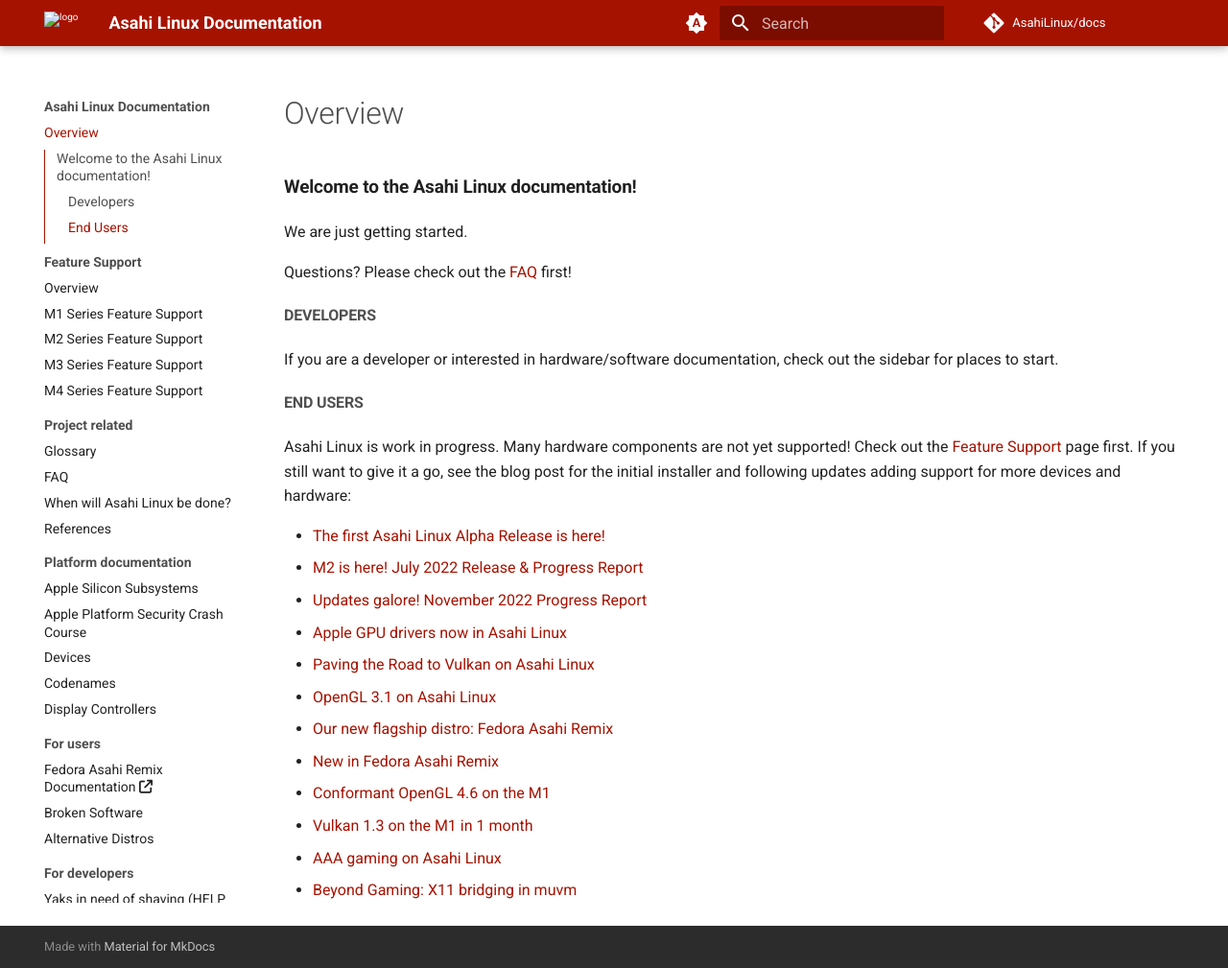
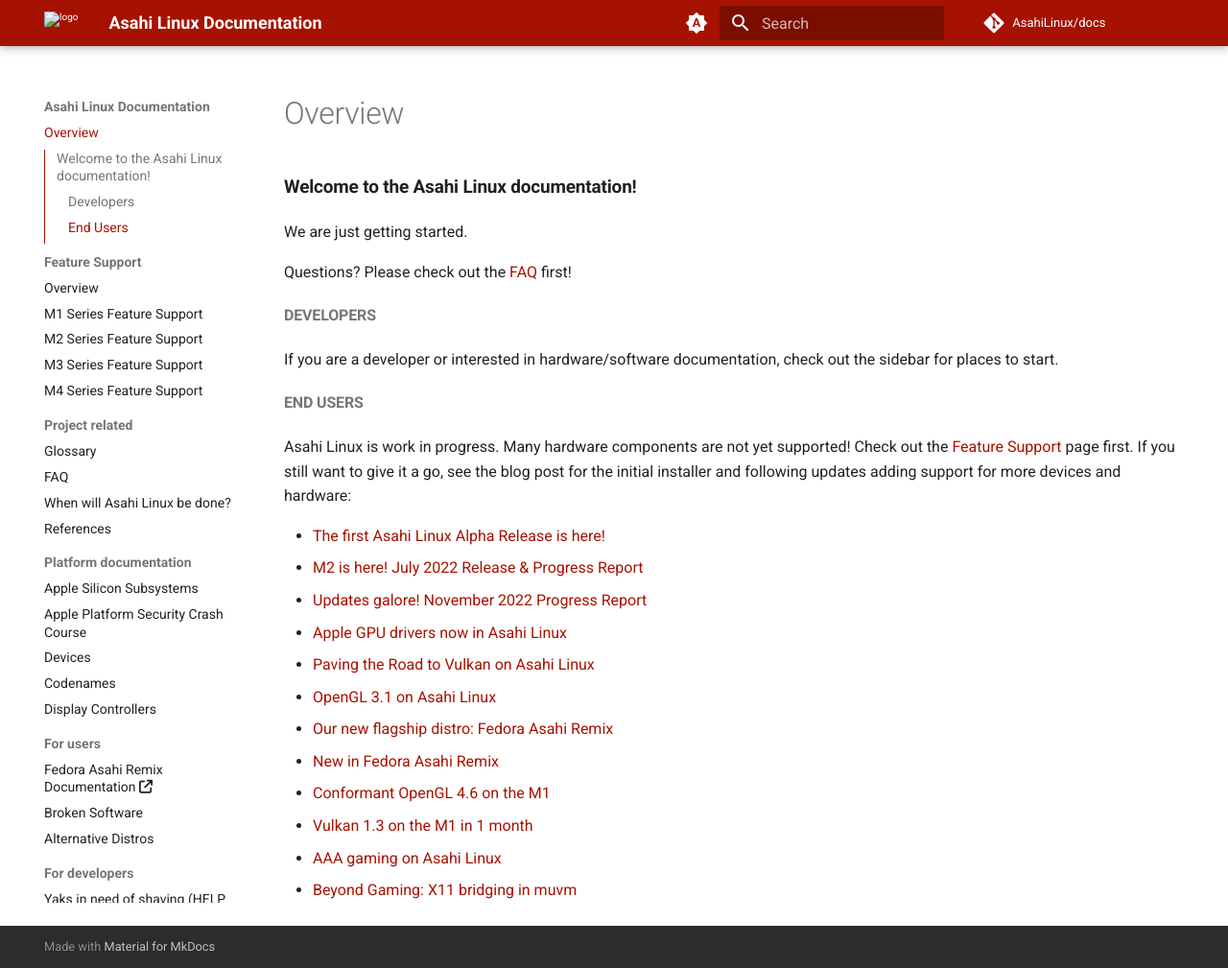
Before and after one commit to AsahiLinux/docs, an MkDocs documentation site: the page built from docs/index.md, in a window 1280 px wide and 1009 px high. Shown: the whole window at 96% size. Built offline with MkDocs 1.6.1 and Material for MkDocs 9.7.7, drawn with Linux system fonts in a browser that asks for light colours; comment, search, counter and statistics services are not loaded.

Commit message:
styling: Fix h5 colors in dark mode
After adding dark mode in (#164), the fixed-color override for `fg-color--light`
no longer works as expected since the color can now be one of two options.

For now, delete this override and live with what's provided by the default styling.
This works better than the current broken styling in dark mode where h5 headers
show up as super dark text on a dark background.

Signed-off-by: jaydee-coder <187227976+jaydee-coder@users.noreply.github.com>

```diff
--- a/docs/stylesheets/extra.css
+++ b/docs/stylesheets/extra.css
@@ -5,7 +5,6 @@
   --md-accent-fg-color:          #D3506F;
   --md-footer-bg-color:          #2C2C2C;
   --md-footer-bg-color--dark:    #2C2C2C;
-  --md-default-fg-color--light:  #000000B0;
 }
 
 /* Heading overrides as the default ones are very small */
```
